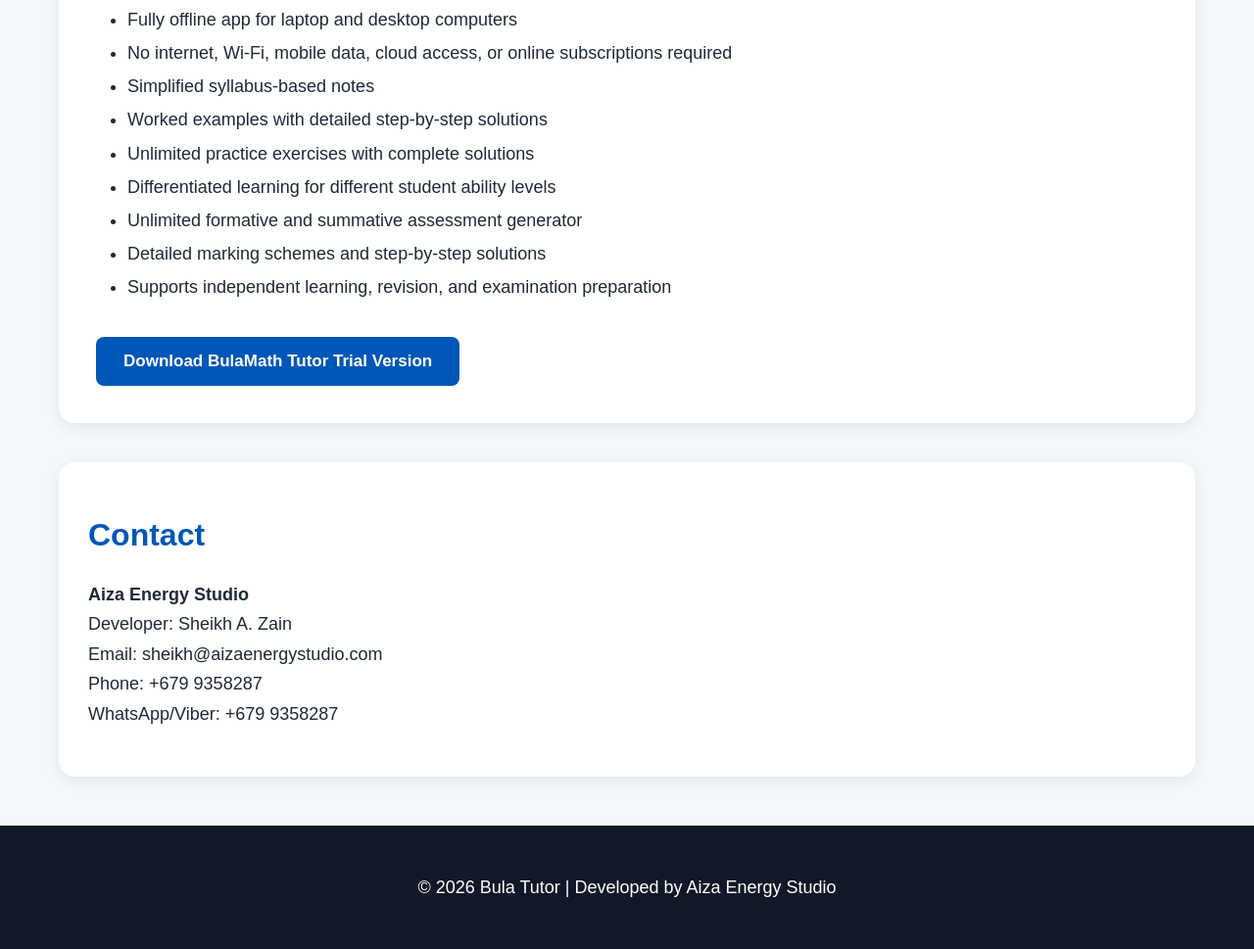
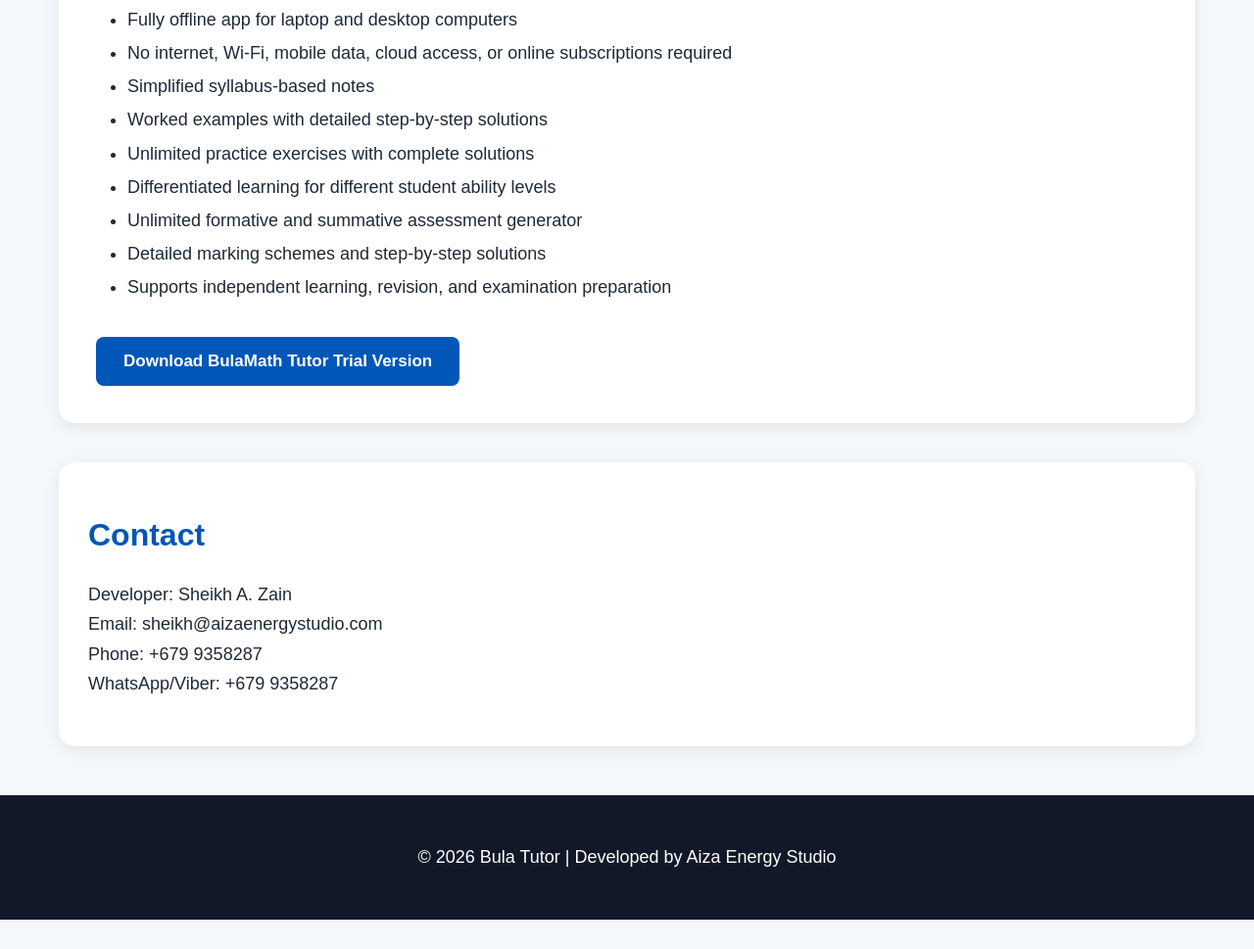
Before and after one commit to bulatutor/bulatutor.github.io, a plain HTML site: page index.html in a window 1280 px wide. Shown: the part 645-1614 px from the top of the page at 98% size. After the commit the page ends 1584 px from the top, so only its background shows below. Drawn offline with Linux system fonts and the light colour scheme.

```diff
--- a/index.html
+++ b/index.html
@@ -155,7 +155,6 @@
     <h2>Contact</h2>
 
     <p>
-      <strong>Aiza Energy Studio</strong><br>
       Developer: Sheikh A. Zain<br>
       Email: sheikh@aizaenergystudio.com<br>
       Phone: +679 9358287<br>
```
